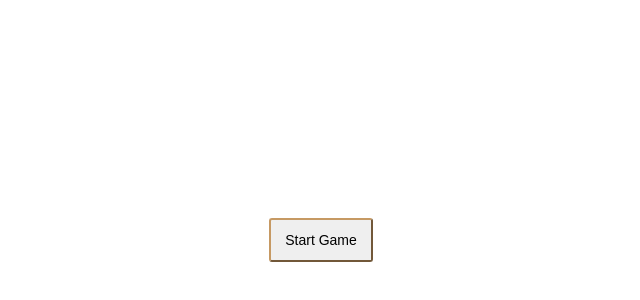
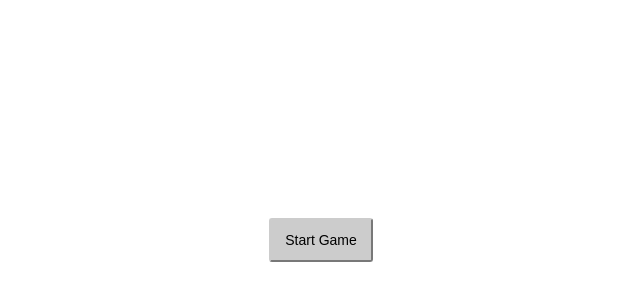
Before and after one commit to matanamir10/tic-tac-toe, a React (Create React App) app in the folder client/: page / in a window 1280 px wide. Shown: the part 160-460 px from the top of the page, without its empty margins (319-959 px from the left). Built offline with nearby package versions, Linux system fonts and the light colour scheme.

Commit message:
Leavning page handler

```diff
--- /dev/null
+++ b/client/src/UI/Button/Button.js
@@ -0,0 +1,15 @@
+import React from "react";
+import "./Button.scss";
+
+export const Button = (props) => {
+  const { className } = props;
+  let buttonClasses = "custom__btn";
+  if (className && className !== "") {
+    buttonClasses = `custom__btn ${className}`;
+  }
+  return (
+    <button {...props} className={buttonClasses}>
+      {props.children}
+    </button>
+  );
+};
--- /dev/null
+++ b/client/src/UI/Button/Button.scss
@@ -0,0 +1,10 @@
+@import "../../styles/variables.scss";
+
+.custom__btn {
+  border-radius: 3px;
+  padding: 1.2rem 1.4rem;
+  font-size: 1.4rem;
+  border-color: $square-color;
+  background-color: $square-color;
+  cursor: pointer;
+}
--- a/client/src/containers/Game/Game.js
+++ b/client/src/containers/Game/Game.js
@@ -111,8 +111,8 @@ const Game = () => {
     });
 
     socket.on("leave", () => {
-      // toast.info("Oponent leaved");
-      // closeGame();
+      toast.info("Oponent leaved");
+      closeGame();
     });
 
     socket.emit("ready");
--- a/client/src/containers/Setup/Setup.js
+++ b/client/src/containers/Setup/Setup.js
@@ -4,6 +4,7 @@ import { toast } from "react-toastify";
 import ReactLoading from "react-loading";
 import socket from "../../socket";
 import { OponentContext } from "../../context/Oponent";
+import { Button } from "../../UI/Button/Button";
 
 export const Setup = () => {
   const [loading, setLoading] = useState(false);
@@ -28,9 +29,9 @@ export const Setup = () => {
 
   return (
     <div className="setup">
-      <button className="setup__cta" onClick={startConnection}>
+      <Button className="setup__cta" onClick={startConnection}>
         Start Game
-      </button>
+      </Button>
       {loading ? (
         <ReactLoading
           className="setup__loading"
--- a/client/src/containers/Setup/Setup.scss
+++ b/client/src/containers/Setup/Setup.scss
@@ -6,11 +6,7 @@
   @include flexCenter(column);
 
   &__cta {
-    border-radius: 3px;
-    padding: 1.2rem 1.4rem;
-    font-size: 1.4rem;
-    border-color: $color-primary;
-    cursor: pointer;
+    border-color: $color-primary-dark;
     background-image: linear-gradient(
       45deg,
       $color-primary 50%,
--- a/client/src/hoc/withWindowReload.js
+++ b/client/src/hoc/withWindowReload.js
@@ -3,9 +3,8 @@ import React, { useEffect } from "react";
 export const withWindowReload = (WrappedComponent) => {
   return (props) => {
     useEffect(() => {
-      window.addEventListener("beforeunload", (e) => {
-        console.log("Going to refresh");
-        e.preventDefault();
+      window.addEventListener("beforeunload", (event) => {
+        event.returnValue = `Are you sure you want to leave?`;
       });
     }, []);
 
--- a/client/src/styles/mixin.scss
+++ b/client/src/styles/mixin.scss
@@ -1,4 +1,4 @@
-@mixin flexCenter($direction:row) {
+@mixin flexCenter($direction: row) {
   @if $direction == column {
     flex-direction: column;
   }
@@ -6,3 +6,10 @@
   justify-content: center;
   align-items: center;
 }
+
+@mixin absCenter {
+  position: absolute;
+  top: 50%;
+  left: 50%;
+  transform: translate(-50%, -50%);
+}
```
Also changed, not shown: 1 other file (tests, documents, lock files or other folders). Lines whose indentation alone changed are shown as unchanged.
